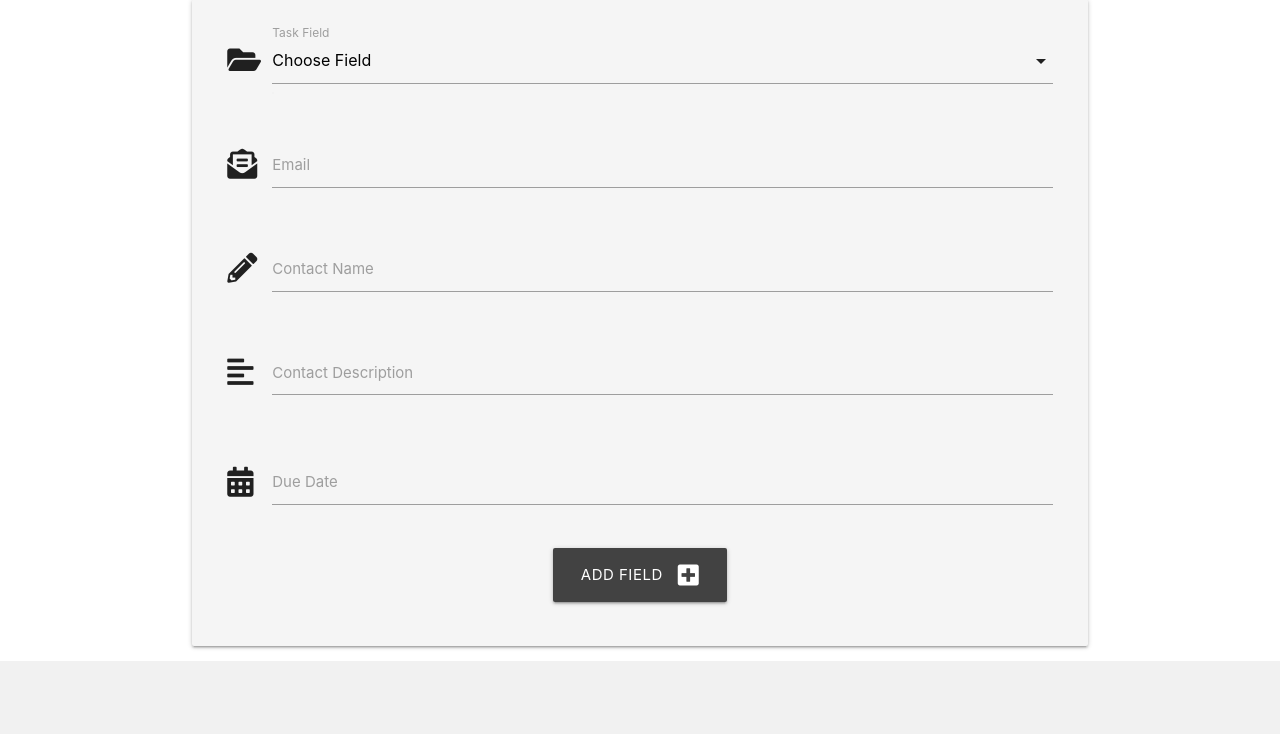
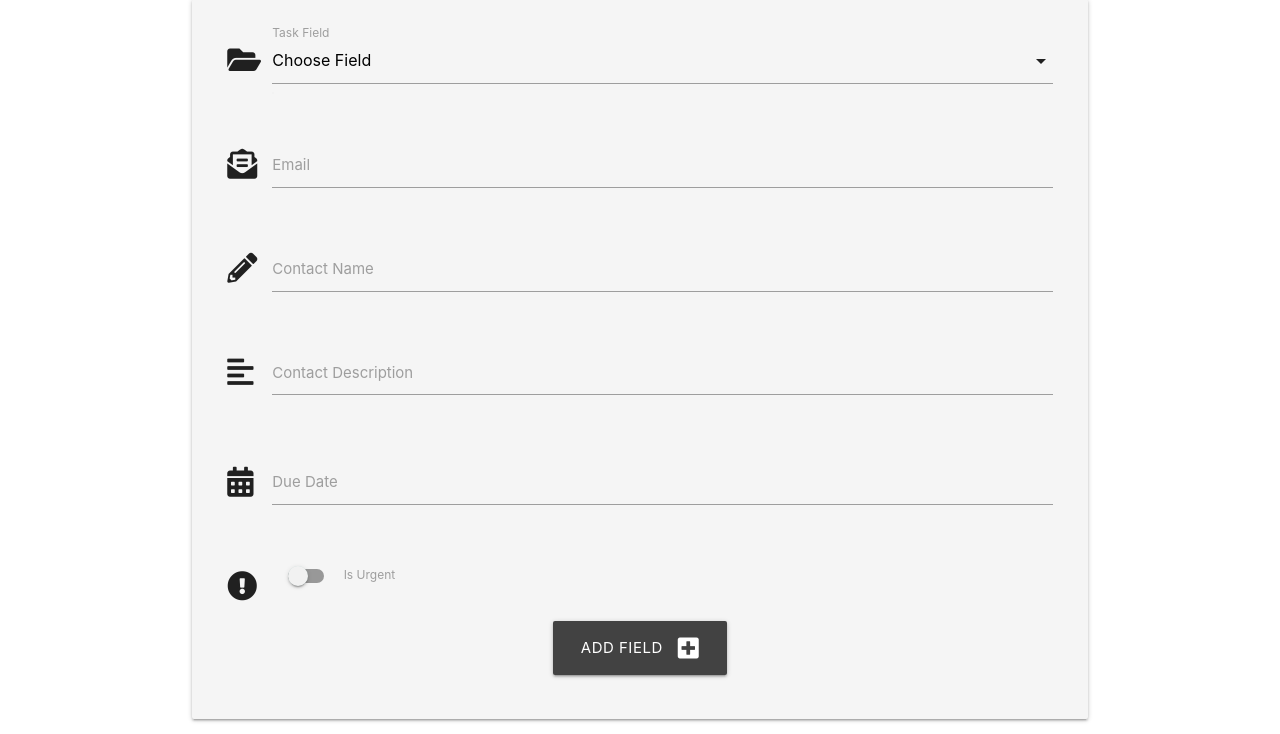
Before and after one commit to David-Gyavi/my-persona-portfolio-project, a Flask app: page /add_contact in a window 1280 px wide. Shown: the part 160-894 px from the top of the page. Before the commit the page ends 821 px from the top, so only its background shows below. Run offline with Flask 2, Linux system fonts and the light colour scheme; data that the repository does not hold is empty; some libraries are stand-ins or nearby versions.

Commit message:
The Is urgent field added to the form

```diff
--- a/app.py
+++ b/app.py
@@ -105,16 +105,18 @@ def logout():
 @app.route("/add_contact", methods=["GET", "POST"])
 def add_contact():
     if request.method == "POST":
+        is_urgent = "on" if request.form.get("is_urgent") else "off"
         field = {
-            "category_name": request.form.get("catecategory_name"),
-            "skill_name": request.form.get("skill_name"),
-            "skill_description": request.form.get("skill_description"),
-            "due_date": request.form.get("due_date"),
-            "created_by": session["user"]
+              "category_name": request.form.get("catecategory_name"),
+              "skill_name": request.form.get("skill_name"),
+              "skill_description": request.form.get("skill_description"),
+              "is_urgent": is_urgent,
+              "due_date": request.form.get("due_date"),
+              "created_by": session["user"]
         }
-        mongo.db.fields.insert_one(skill)
-        flash("Field Successfully Added")
-        return redirect(url_for("get_skills"))
+        mongo.db.skills.insert_one(field)
+        flash("Skills Successfully Added")
+        return redirect(url_for("get_field"))
 
 
     fields = mongo.db.fields.find().sort("field_name", 1)
--- a/templates/add_contact.html
+++ b/templates/add_contact.html
@@ -4,7 +4,7 @@
 <div class="container">
     <h3 class="light-grey-text text-darken-4 center-align">Add Contact</h3>
 <div class="row card-panel grey lighten-4">
-    <form class="col s12" method="=POST" action="{{ url_for('add_contact')}}">
+    <form class="col s12" method="=POST" action="{{ url_for('add_contact') }}">
         <!--field selection-->
         <div class="row">
             <div class="input-field col s12">
@@ -52,6 +52,19 @@
                 <label for="due_date">Due Date</label>
             </div>
         </div>
+        <!-- is urgent toggle -->
+			<div class="row">
+				<div class="input-field col s12">
+					<div class="switch">
+                        <i class="fas fa-exclamation-circle prefix light-gray-text text-darken-4"></i>
+						<label for="is_urgent">
+                            <input type="checkbox" id="is_urgent" name="is_urgent">
+                            <span class="lever"></span>
+                            Is Urgent
+                        </label>
+					</div>
+				</div>
+			</div>
         <!--submit button-->
         <div class="row">
             <div class="col s12 center-align">
```
